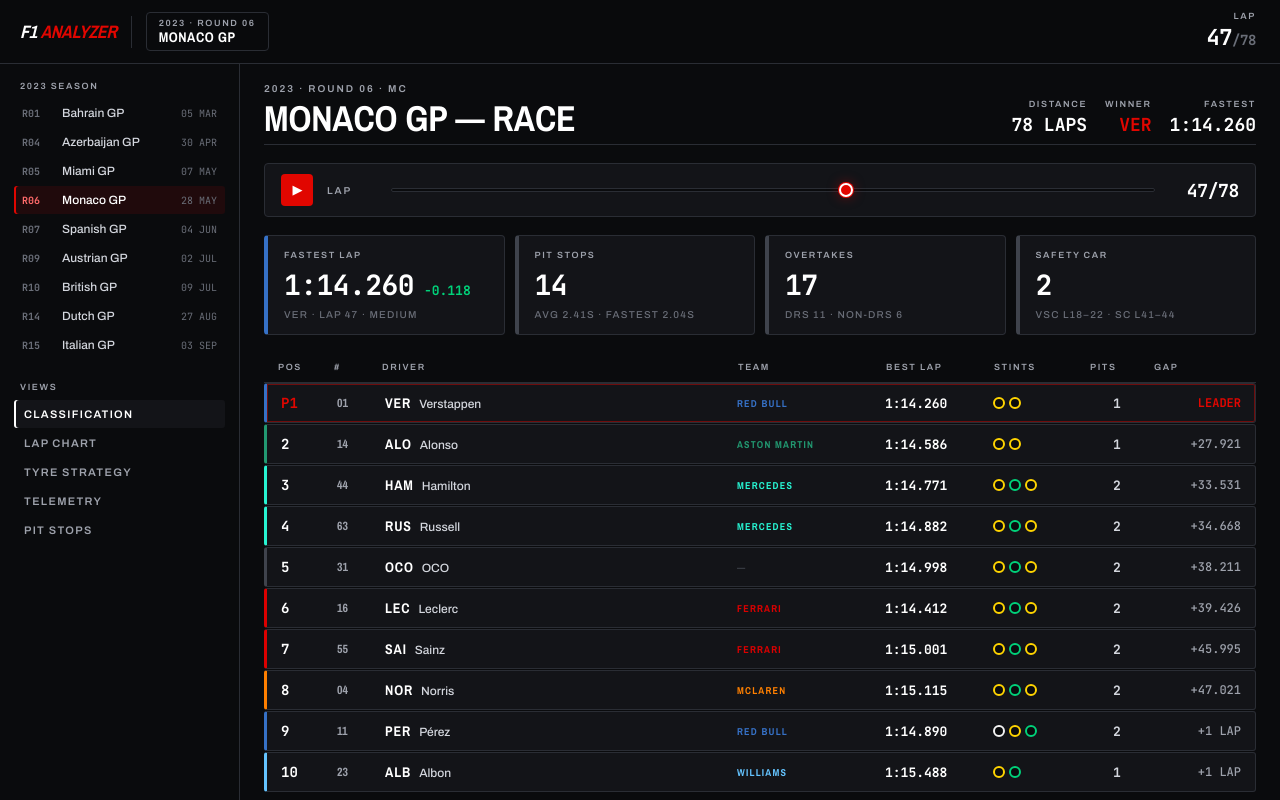
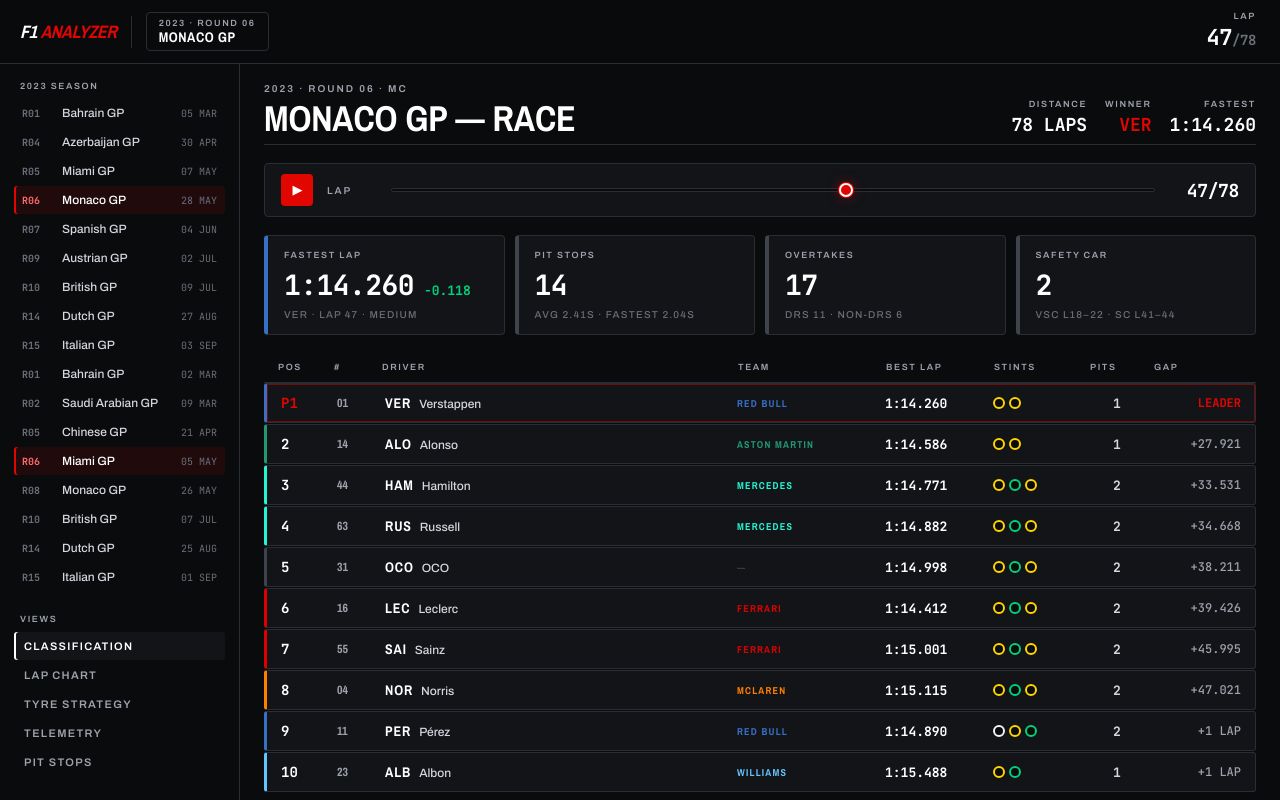
Before and after one commit to kevinhh12/f1_ai_analyzer, a React (Vite) app in the folder frontend/: page / in a window 1280 px wide. Built offline with nearby package versions, Linux system fonts and the light colour scheme.

Commit message:
feat(data): add 2024 season races and dynamic latest year

```diff
--- a/frontend/src/data.ts
+++ b/frontend/src/data.ts
@@ -36,20 +36,28 @@
   results: Result[];
 }
 
-// Tiny stand-in dataset for the F1 Analyzer UI kit demo.
-// Real app pulls from /races, /drivers, /laps, /position via the FastAPI backend.
 export const F1_DATA: F1Data = {
-  season: 2023,
+  season: 2024,
   races: [
-    { year: 2023, round: 1,  name: 'Bahrain GP',     date: '05 MAR', country: 'BH', laps: 57 },
-    { year: 2023, round: 4,  name: 'Azerbaijan GP',  date: '30 APR', country: 'AZ', laps: 51 },
-    { year: 2023, round: 5,  name: 'Miami GP',       date: '07 MAY', country: 'US', laps: 57 },
-    { year: 2023, round: 6,  name: 'Monaco GP',      date: '28 MAY', country: 'MC', laps: 78, featured: true },
-    { year: 2023, round: 7,  name: 'Spanish GP',     date: '04 JUN', country: 'ES', laps: 66 },
-    { year: 2023, round: 9,  name: 'Austrian GP',    date: '02 JUL', country: 'AT', laps: 71 },
-    { year: 2023, round: 10, name: 'British GP',     date: '09 JUL', country: 'GB', laps: 52 },
-    { year: 2023, round: 14, name: 'Dutch GP',       date: '27 AUG', country: 'NL', laps: 72 },
-    { year: 2023, round: 15, name: 'Italian GP',     date: '03 SEP', country: 'IT', laps: 53 },
+    // 2023
+    { year: 2023, round: 1,  name: 'Bahrain GP',      date: '05 MAR', country: 'BH', laps: 57 },
+    { year: 2023, round: 4,  name: 'Azerbaijan GP',   date: '30 APR', country: 'AZ', laps: 51 },
+    { year: 2023, round: 5,  name: 'Miami GP',        date: '07 MAY', country: 'US', laps: 57 },
+    { year: 2023, round: 6,  name: 'Monaco GP',       date: '28 MAY', country: 'MC', laps: 78, featured: true },
+    { year: 2023, round: 7,  name: 'Spanish GP',      date: '04 JUN', country: 'ES', laps: 66 },
+    { year: 2023, round: 9,  name: 'Austrian GP',     date: '02 JUL', country: 'AT', laps: 71 },
+    { year: 2023, round: 10, name: 'British GP',      date: '09 JUL', country: 'GB', laps: 52 },
+    { year: 2023, round: 14, name: 'Dutch GP',        date: '27 AUG', country: 'NL', laps: 72 },
+    { year: 2023, round: 15, name: 'Italian GP',      date: '03 SEP', country: 'IT', laps: 53 },
+    // 2024
+    { year: 2024, round: 1,  name: 'Bahrain GP',      date: '02 MAR', country: 'BH', laps: 57 },
+    { year: 2024, round: 2,  name: 'Saudi Arabian GP',date: '09 MAR', country: 'SA', laps: 50 },
+    { year: 2024, round: 5,  name: 'Chinese GP',      date: '21 APR', country: 'CN', laps: 56 },
+    { year: 2024, round: 6,  name: 'Miami GP',        date: '05 MAY', country: 'US', laps: 57 },
+    { year: 2024, round: 8,  name: 'Monaco GP',       date: '26 MAY', country: 'MC', laps: 78, featured: true },
+    { year: 2024, round: 10, name: 'British GP',      date: '07 JUL', country: 'GB', laps: 52 },
+    { year: 2024, round: 14, name: 'Dutch GP',        date: '25 AUG', country: 'NL', laps: 72 },
+    { year: 2024, round: 15, name: 'Italian GP',      date: '01 SEP', country: 'IT', laps: 53 },
   ],
   drivers: [
     { num: '01', code: 'VER', name: 'Verstappen',  team: 'Red Bull',     color: '#3671c6' },
@@ -63,17 +71,16 @@
     { num: '14', code: 'ALO', name: 'Alonso',      team: 'Aston Martin', color: '#229971' },
     { num: '23', code: 'ALB', name: 'Albon',       team: 'Williams',     color: '#64c4ff' },
   ],
-  // Monaco GP 2023 — synthetic but plausible classification
   results: [
-    { pos: 1,  num: '01', code: 'VER', best: '1:14.260', gap: 'LEADER',   tyres: ['M','M'],     stops: 1 },
-    { pos: 2,  num: '14', code: 'ALO', best: '1:14.586', gap: '+27.921',  tyres: ['M','M'],     stops: 1 },
-    { pos: 3,  num: '44', code: 'HAM', best: '1:14.771', gap: '+33.531',  tyres: ['M','I','M'], stops: 2 },
-    { pos: 4,  num: '63', code: 'RUS', best: '1:14.882', gap: '+34.668',  tyres: ['M','I','M'], stops: 2 },
-    { pos: 5,  num: '31', code: 'OCO', best: '1:14.998', gap: '+38.211',  tyres: ['M','I','M'], stops: 2 },
-    { pos: 6,  num: '16', code: 'LEC', best: '1:14.412', gap: '+39.426',  tyres: ['M','I','M'], stops: 2 },
-    { pos: 7,  num: '55', code: 'SAI', best: '1:15.001', gap: '+45.995',  tyres: ['M','I','M'], stops: 2 },
-    { pos: 8,  num: '04', code: 'NOR', best: '1:15.115', gap: '+47.021',  tyres: ['M','I','M'], stops: 2 },
-    { pos: 9,  num: '11', code: 'PER', best: '1:14.890', gap: '+1 LAP',   tyres: ['H','M','I'], stops: 2 },
-    { pos: 10, num: '23', code: 'ALB', best: '1:15.488', gap: '+1 LAP',   tyres: ['M','I'],     stops: 1 },
+    { pos: 1,  num: '01', code: 'VER', best: '1:14.260', gap: 'LEADER',  tyres: ['M','M'],     stops: 1 },
+    { pos: 2,  num: '14', code: 'ALO', best: '1:14.586', gap: '+27.921', tyres: ['M','M'],     stops: 1 },
+    { pos: 3,  num: '44', code: 'HAM', best: '1:14.771', gap: '+33.531', tyres: ['M','I','M'], stops: 2 },
+    { pos: 4,  num: '63', code: 'RUS', best: '1:14.882', gap: '+34.668', tyres: ['M','I','M'], stops: 2 },
+    { pos: 5,  num: '31', code: 'OCO', best: '1:14.998', gap: '+38.211', tyres: ['M','I','M'], stops: 2 },
+    { pos: 6,  num: '16', code: 'LEC', best: '1:14.412', gap: '+39.426', tyres: ['M','I','M'], stops: 2 },
+    { pos: 7,  num: '55', code: 'SAI', best: '1:15.001', gap: '+45.995', tyres: ['M','I','M'], stops: 2 },
+    { pos: 8,  num: '04', code: 'NOR', best: '1:15.115', gap: '+47.021', tyres: ['M','I','M'], stops: 2 },
+    { pos: 9,  num: '11', code: 'PER', best: '1:14.890', gap: '+1 LAP',  tyres: ['H','M','I'], stops: 2 },
+    { pos: 10, num: '23', code: 'ALB', best: '1:15.488', gap: '+1 LAP',  tyres: ['M','I'],     stops: 1 },
   ],
 };
```
